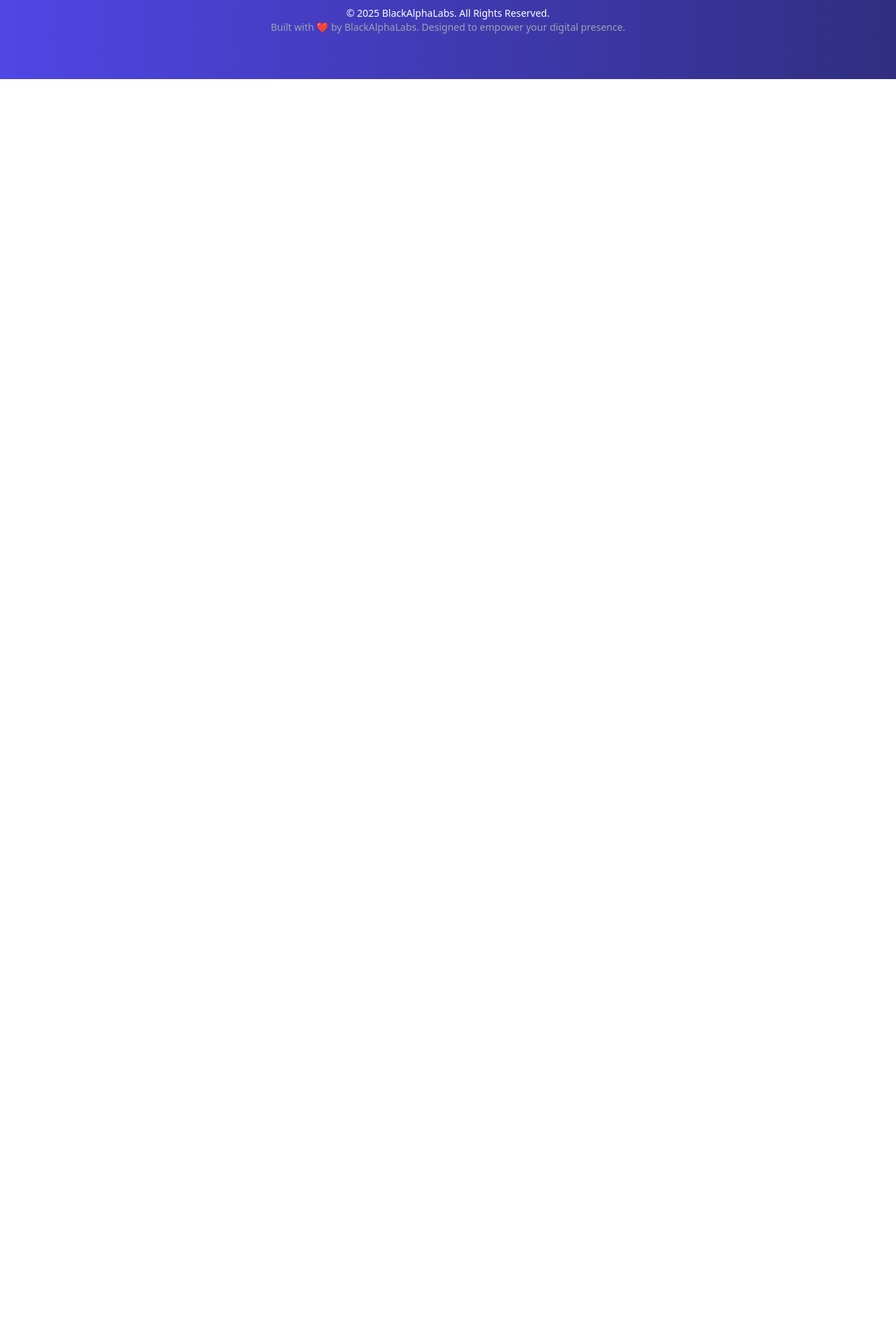
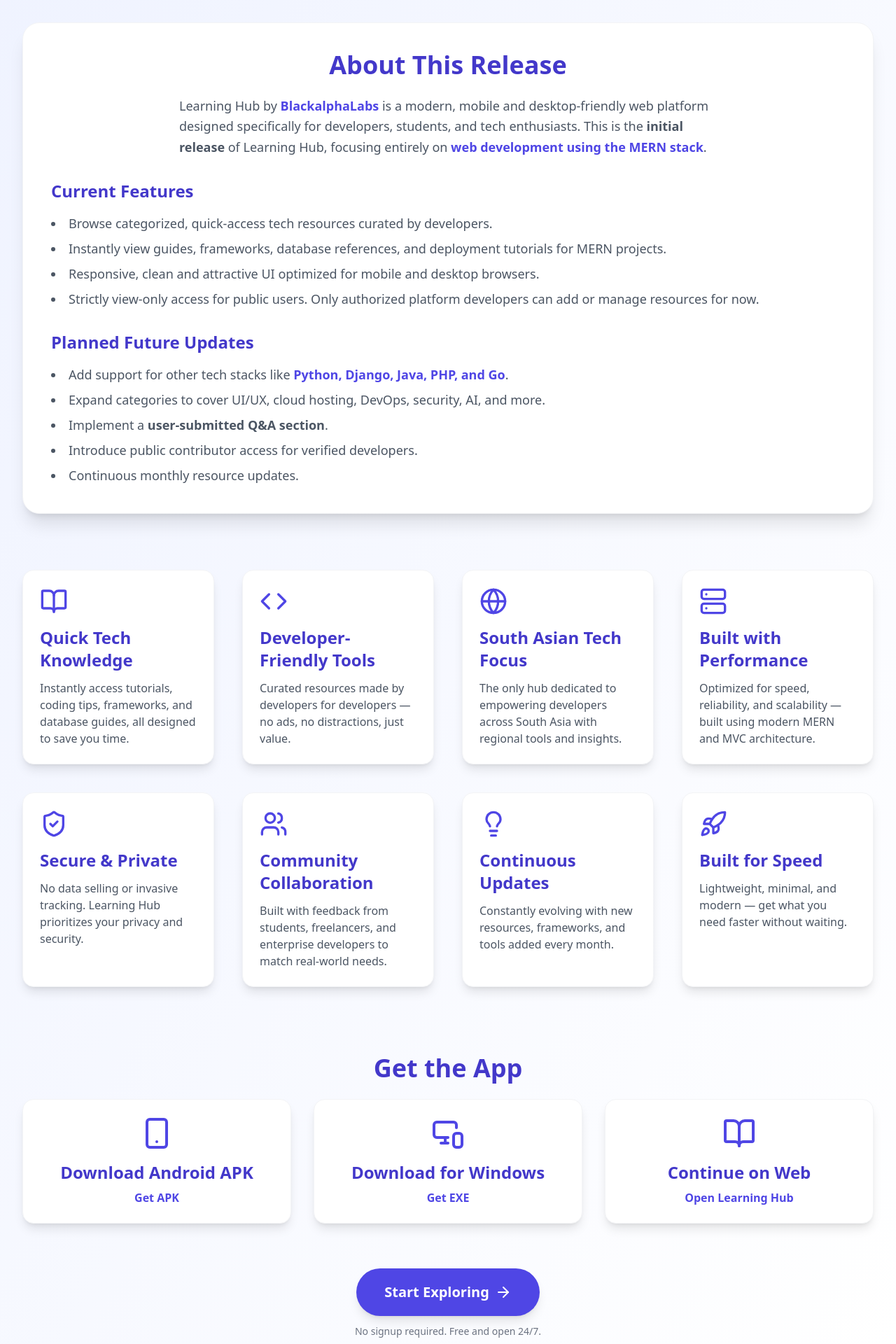
Before and after one commit to BackendExpert/site-new, a React (Vite) app: page /LearningHub in a window 1280 px wide. Shown: the part 360-2280 px from the top of the page at 70% size. Before the commit the page ends 800 px from the top, so only its background shows below. Built offline with nearby package versions, Linux system fonts and the light colour scheme.

Commit message:
Update LearningHub.jsx

```diff
--- a/src/pages/LearningHub/LearningHub.jsx
+++ b/src/pages/LearningHub/LearningHub.jsx
@@ -1,9 +1,152 @@
-import React from 'react'
+import React from 'react';
+import {
+    BookOpen,
+    Code,
+    Users,
+    Lightbulb,
+    Rocket,
+    Server,
+    ArrowRight,
+    Globe,
+    ShieldCheck,
+    Download,
+    Smartphone,
+    MonitorSmartphone,
+} from 'lucide-react';
 
 const LearningHub = () => {
+    const features = [
+        {
+            id: 1,
+            title: 'Quick Tech Knowledge',
+            desc: 'Instantly access tutorials, coding tips, frameworks, and database guides, all designed to save you time.',
+            icon: <BookOpen className="w-10 h-10 text-indigo-600" />,
+        },
+        {
+            id: 2,
+            title: 'Developer-Friendly Tools',
+            desc: 'Curated resources made by developers for developers — no ads, no distractions, just value.',
+            icon: <Code className="w-10 h-10 text-indigo-600" />,
+        },
+        {
+            id: 3,
+            title: 'South Asian Tech Focus',
+            desc: 'The only hub dedicated to empowering developers across South Asia with regional tools and insights.',
+            icon: <Globe className="w-10 h-10 text-indigo-600" />,
+        },
+        {
+            id: 4,
+            title: 'Built with Performance',
+            desc: 'Optimized for speed, reliability, and scalability — built using modern MERN and MVC architecture.',
+            icon: <Server className="w-10 h-10 text-indigo-600" />,
+        },
+        {
+            id: 5,
+            title: 'Secure & Private',
+            desc: 'No data selling or invasive tracking. Learning Hub prioritizes your privacy and security.',
+            icon: <ShieldCheck className="w-10 h-10 text-indigo-600" />,
+        },
+        {
+            id: 6,
+            title: 'Community Collaboration',
+            desc: 'Built with feedback from students, freelancers, and enterprise developers to match real-world needs.',
+            icon: <Users className="w-10 h-10 text-indigo-600" />,
+        },
+        {
+            id: 7,
+            title: 'Continuous Updates',
+            desc: 'Constantly evolving with new resources, frameworks, and tools added every month.',
+            icon: <Lightbulb className="w-10 h-10 text-indigo-600" />,
+        },
+        {
+            id: 8,
+            title: 'Built for Speed',
+            desc: 'Lightweight, minimal, and modern — get what you need faster without waiting.',
+            icon: <Rocket className="w-10 h-10 text-indigo-600" />,
+        },
+    ];
+
     return (
-        <div>LearningHub</div>
-    )
-}
+        <div className="min-h-screen bg-gradient-to-br from-indigo-50 to-white p-8 pt-32">
+            {/* Hero */}
+            <div className="text-center mb-20">
+                <h1 className="text-5xl md:text-6xl font-extrabold text-indigo-700 mb-5">
+                    Welcome to the Learning Hub
+                </h1>
+                <p className="text-2xl text-gray-700 font-medium mb-4">by BlackalphaLabs</p>
+                <p className="text-gray-500 max-w-3xl mx-auto text-lg">
+                    Your centralized, high-performance tech knowledge platform — built for South Asian developers seeking fast, reliable, developer-focused resources.
+                </p>
+            </div>
 
-export default LearningHub
+            {/* About */}
+            <div className="bg-white rounded-3xl p-10 mb-20 border border-gray-100 shadow-xl">
+                <h2 className="text-4xl font-bold text-indigo-700 mb-6 text-center">About This Release</h2>
+                <p className="text-lg text-gray-600 leading-relaxed max-w-3xl mx-auto mb-6">
+                    Learning Hub by <span className="font-semibold text-indigo-600">BlackalphaLabs</span> is a modern, mobile and desktop-friendly web platform designed specifically for developers, students, and tech enthusiasts. This is the <span className="font-semibold">initial release</span> of Learning Hub, focusing entirely on <span className="font-semibold text-indigo-600">web development using the MERN stack</span>.
+                </p>
+
+                <h3 className="text-2xl font-bold text-indigo-700 mt-8 mb-4">Current Features</h3>
+                <ul className="list-disc list-inside text-gray-600 text-lg space-y-2">
+                    <li>Browse categorized, quick-access tech resources curated by developers.</li>
+                    <li>Instantly view guides, frameworks, database references, and deployment tutorials for MERN projects.</li>
+                    <li>Responsive, clean and attractive UI optimized for mobile and desktop browsers.</li>
+                    <li>Strictly view-only access for public users. Only authorized platform developers can add or manage resources for now.</li>
+                </ul>
+
+                <h3 className="text-2xl font-bold text-indigo-700 mt-8 mb-4">Planned Future Updates</h3>
+                <ul className="list-disc list-inside text-gray-600 text-lg space-y-2">
+                    <li>Add support for other tech stacks like <span className="font-semibold text-indigo-600">Python, Django, Java, PHP, and Go</span>.</li>
+                    <li>Expand categories to cover UI/UX, cloud hosting, DevOps, security, AI, and more.</li>
+                    <li>Implement a <span className="font-semibold">user-submitted Q&A section</span>.</li>
+                    <li>Introduce public contributor access for verified developers.</li>
+                    <li>Continuous monthly resource updates.</li>
+                </ul>
+            </div>
+
+            {/* Features */}
+            <div className="grid gap-10 md:grid-cols-2 lg:grid-cols-4 mb-24">
+                {features.map((item) => (
+                    <div key={item.id} className="bg-white rounded-2xl p-6 border border-gray-100 shadow-lg hover:shadow-xl transition duration-300 hover:-translate-y-1 group">
+                        <div className="mb-4">{item.icon}</div>
+                        <h2 className="text-2xl font-bold text-indigo-700 mb-3">{item.title}</h2>
+                        <p className="text-gray-600">{item.desc}</p>
+                    </div>
+                ))}
+            </div>
+
+            {/* Download Options */}
+            <div className="text-center mb-16">
+                <h2 className="text-4xl font-bold text-indigo-700 mb-6">Get the App</h2>
+                <div className="grid gap-8 md:grid-cols-3">
+                    <div className="bg-white rounded-2xl p-6 border border-gray-100 shadow-lg hover:shadow-xl transition duration-300">
+                        <Smartphone className="w-12 h-12 text-indigo-600 mb-4 mx-auto" />
+                        <h3 className="text-2xl font-bold text-indigo-700 mb-2">Download Android APK</h3>
+                        <a href="#" className="text-indigo-600 font-semibold hover:underline">Get APK</a>
+                    </div>
+                    <div className="bg-white rounded-2xl p-6 border border-gray-100 shadow-lg hover:shadow-xl transition duration-300">
+                        <MonitorSmartphone className="w-12 h-12 text-indigo-600 mb-4 mx-auto" />
+                        <h3 className="text-2xl font-bold text-indigo-700 mb-2">Download for Windows</h3>
+                        <a href="#" className="text-indigo-600 font-semibold hover:underline">Get EXE</a>
+                    </div>
+                    <div className="bg-white rounded-2xl p-6 border border-gray-100 shadow-lg hover:shadow-xl transition duration-300">
+                        <BookOpen className="w-12 h-12 text-indigo-600 mb-4 mx-auto" />
+                        <h3 className="text-2xl font-bold text-indigo-700 mb-2">Continue on Web</h3>
+                        <a href="#" className="text-indigo-600 font-semibold hover:underline">Open Learning Hub</a>
+                    </div>
+                </div>
+            </div>
+
+            {/* Final CTA */}
+            <div className="text-center">
+                <a href="#" className="inline-flex items-center gap-2 px-10 py-5 text-xl font-semibold text-white bg-indigo-600 rounded-full hover:bg-indigo-700 transition duration-300 shadow-lg hover:scale-105">
+                    Start Exploring
+                    <ArrowRight className="w-6 h-6" />
+                </a>
+                <p className="mt-3 text-sm text-gray-500">No signup required. Free and open 24/7.</p>
+            </div>
+        </div>
+    );
+};
+
+export default LearningHub;
```
